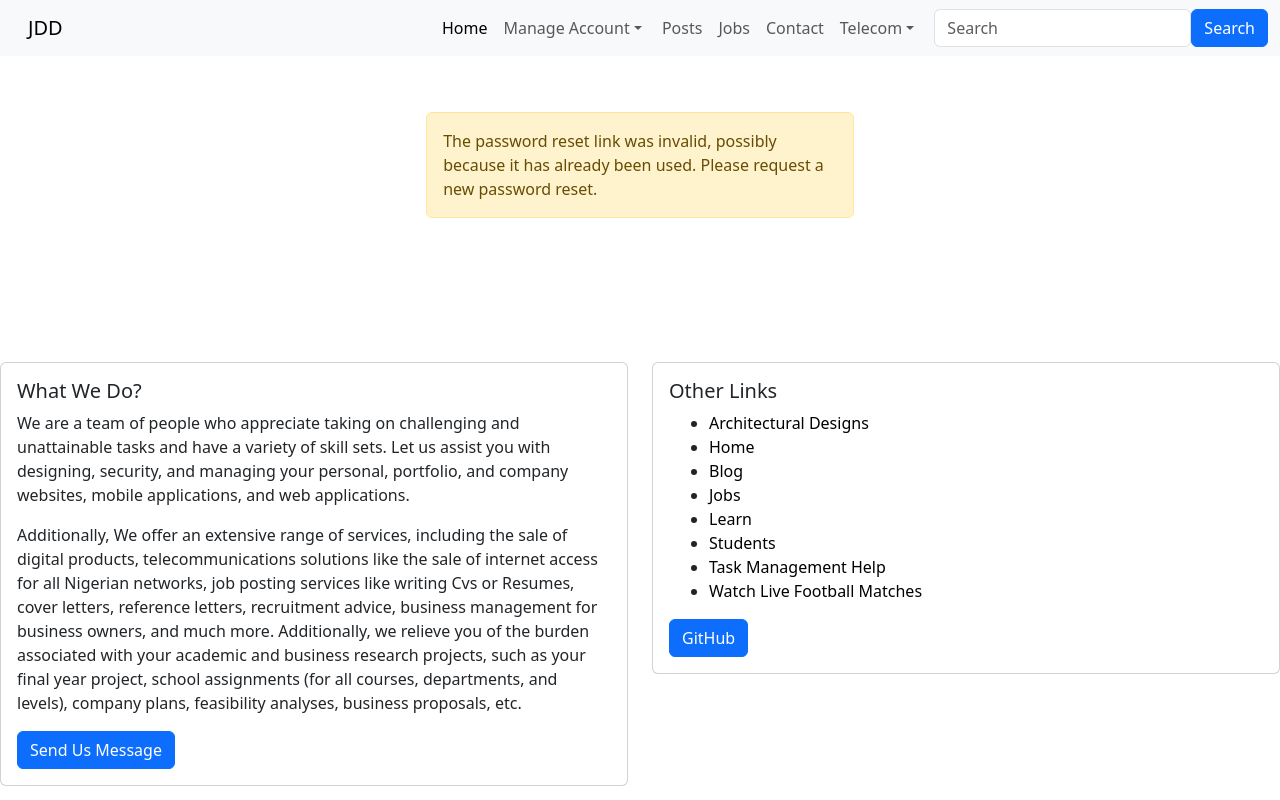
After one commit to hardeex/Content-management-website, a Django app: page /account/password-reset-confirm/1/1/ in a window 1280 px wide. The commit adds this page. Run offline with Django 3.2, Linux system fonts and the light colour scheme; some libraries are stand-ins or nearby versions.

Commit message:
updating the forgot pasword implementation

```diff
--- a/account/templates/registration/forgot_password_subject.txt
+++ b/account/templates/registration/forgot_password_subject.txt
@@ -1 +1 @@
-Django - Registration/Login App Password Reset
+JDD - Registration/Login App Password Reset
--- /dev/null
+++ b/account/templates/registration/password_reset_confirm.html
@@ -0,0 +1,73 @@
+{% extends 'home/base.html' %}
+{% block title %} PASSWORD RESET CONFRIMATION {% endblock %}
+
+{% block body %}
+<div class="form-content my-3 p-3">
+    <div class="container">
+        <div class="row justify-content-center">
+            <div class="col-lg-5">
+                {% if validlink %}
+                    <div class="card shadow-lg border-0 rounded-lg mt-0 mb-3">
+                        <div class="card-header justify-content-center">
+                          <h3 class="font-weight-light my-4 text-center">Reset Your Password</h3>
+                        </div>
+                        {% if form.errors %}
+                            <div class="alert alert-danger alert-dismissible" role="alert">
+                                <div id="form_errors">
+                                    {% for key, value in form.errors.items %}
+                                        <strong>{{ value }}</strong>
+                                    {% endfor %}
+                                </div>
+                                <button type="button" class="close" data-dismiss="alert" aria-label="Close">
+                                    <span aria-hidden="true">&times;</span>
+                                </button>
+                            </div>
+                        {% endif %}
+
+                        <div class="card-body">
+                            <form method="POST">
+                                {% csrf_token %}
+                                <div class="form-row">
+                                    <div class="col-md-10 offset-md-1">
+                                        <div class="form-group">
+                                            <label class="small mb-1" for="id_new_password1">New Password</label>
+                                            <input type="password" name="new_password1" autocomplete="new-password"
+                                                   class="form-control" required id="id_new_password1"
+                                                   placeholder="Enter password"/>
+                                            <span>
+                                            </span>
+                                        </div>
+                                    </div>
+                                </div>
+                                <div class="form-row">
+                                    <div class="col-md-10 offset-md-1">
+                                        <div class="form-group">
+                                            <label class="small mb-1" for="id_new_password2">New Password Confirmation</label>
+                                            <input type="password" name="new_password2" autocomplete="new-password"
+                                                   required id="id_new_password2" class="form-control"
+                                                   placeholder="Confirm password"/>
+                                        </div>
+                                    </div>
+                                </div>
+                                <div class="form-row">
+                                    <div class="col-md-10 offset-md-1">
+                                        <div class="form-group mt-0 mb-1">
+                                            <button type="submit" class="col-md-12 btn btn-dark" id="reset">Reset Password</button>
+                                        </div>
+                                    </div>
+                                </div>
+                            </form>
+                        </div>
+                    </div>
+                {% else %}
+                <div class="alert alert-warning">
+                    The password reset link was invalid, possibly because it has already been used.
+                    Please request a new password reset.
+                </div>
+                {% endif %}
+            </div>
+        </div>
+    </div>
+</div>
+
+{% endblock %}
--- a/account/urls.py
+++ b/account/urls.py
@@ -17,5 +17,11 @@ urlpatterns = [
     path('<int:pk>/edit_profile_page', EditProfilePageView.as_view(), name='edit_profile_page'),
     path('create_profile_page/', CreateProfilePageVIew.as_view(), name='create_profile'),
 
-     path('forgot_password/', ForgotPasswordView.as_view(), name='forgot_password'),
+    path('forgot_password/', ForgotPasswordView.as_view(), name='forgot_password'),
+    path('password-reset-confirm/<uidb64>/<token>/',
+         auth_views.PasswordResetConfirmView.as_view(template_name='registration/password_reset_confirm.html'),
+         name='password_reset_confirm'),
+    path('password-reset-complete/',
+         auth_views.PasswordResetCompleteView.as_view(template_name='registration/password_reset_complete.html'),
+         name='password_reset_complete'),
 ]
--- a/contact/templates/contact.html
+++ b/contact/templates/contact.html
@@ -3,6 +3,7 @@
 
 {% block body %}
     <h1>SEND US MESSAGE...</h1>
+    <small>Alternatively, send us an email on webmasterjdd@gmail.com</small>
        {% if contact_success %}
     <p>Your message was sent successfully.</p>
     {% endif %}
--- a/learwithjdd/settings.py
+++ b/learwithjdd/settings.py
@@ -145,7 +145,7 @@ EMAIL_BACKEND = 'django.core.mail.backends.smtp.EmailBackend'
 EMAIL_HOST = 'smtp.gmail.com'  # Replace with your SMTP server address
 EMAIL_PORT = 587  # Replace with your SMTP server port
 EMAIL_HOST_USER = 'webmasterjdd@gmail.com'  # Replace with your email address
-EMAIL_HOST_PASSWORD = 'coqalbledferuxgm'  # Replace with your email password
+EMAIL_HOST_PASSWORD = 'ebjgwphzemdoxvkq'  # Replace with your email password
 EMAIL_USE_TLS = True
 
 # Contact Form Configuration
```
Also changed, not shown: account/forms.py (+7 -0 lines), account/templates/registration/forgot_password.html (+10 -11 lines), account/templates/registration/password_reset_complete.html (added, +18 -0 lines), account/templates/registration/register.html (+15 -2 lines), account/views.py (+7 -14 lines), db.sqlite3, learwithjdd/urls.py (line endings or trailing spaces).
